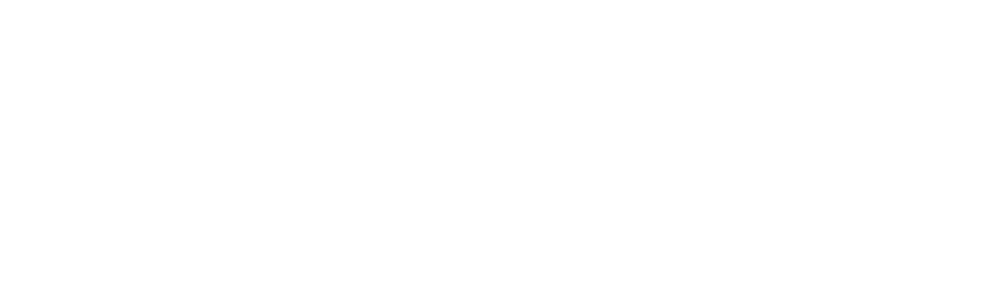
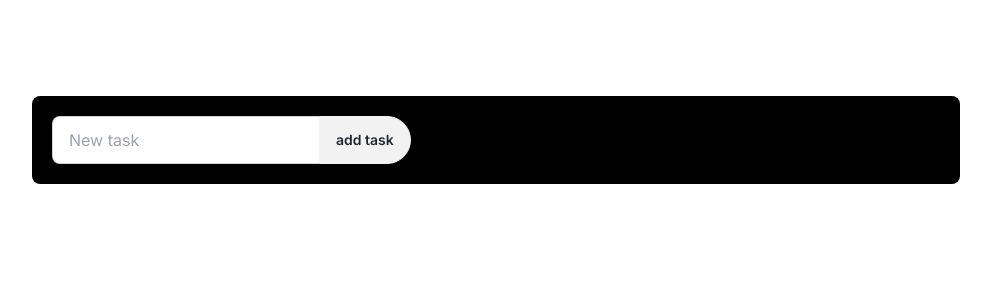
Before and after one commit to mathias-grdl/Todo-List, a Next.js app: page / in a window 1280 px wide. Shown: the top 300 px of the page, without its empty margins (144-1135 px from the left). Built offline with nearby package versions, Linux system fonts and the light colour scheme.

Commit message:
add todo

```diff
--- a/app/page.jsx
+++ b/app/page.jsx
@@ -1,5 +1,11 @@
+"use client";
+import TodoForm from "@/components/TodoForm";
+import TodoWrapper from "@/components/TodoWrapper";
+
 export default function Home() {
 	return (
-		<main className="flex min-h-screen flex-col items-center justify-between p-24"></main>
+		<main className="flex min-h-screen flex-col items-center justify-between p-24">
+			<TodoWrapper />
+		</main>
 	);
 }
--- /dev/null
+++ b/components/Todo/index.jsx
@@ -0,0 +1,16 @@
+import { Trash2 } from "lucide-react";
+import { SquarePen } from "lucide-react";
+
+export default function Todo({ todo }) {
+	return (
+		<div className="bg-gray-100 my-5 rounded-lg">
+			<div className="p-3 flex justify-between items-center ">
+				<span className="card-title overflow-hidden">{todo.task}</span>
+				<div className="flex gap-x-2">
+					<SquarePen />
+					<Trash2 />
+				</div>
+			</div>
+		</div>
+	);
+}
--- /dev/null
+++ b/components/TodoForm/index.jsx
@@ -0,0 +1,48 @@
+import { useState } from "react";
+
+export default function TodoForm({ addTodo }) {
+	const [task, setTask] = useState("");
+	const [error, setError] = useState("");
+
+	const handleChange = (e) => {
+		if (error) {
+			setError("");
+		}
+		setTask(e.target.value);
+	};
+
+	const handleSubmit = (e) => {
+		e.preventDefault();
+
+		if (!task) {
+			setError("Task cannot be empty");
+			return;
+		}
+
+		addTodo(task);
+		setTask("");
+	};
+	return (
+		<>
+			<form onSubmit={handleSubmit}>
+				<div className="join w-full">
+					<input
+						className="input input-bordered join-item"
+						placeholder="New task"
+						onChange={handleChange}
+						value={task}
+					/>
+					<button
+						type="submit"
+						className="btn join-item rounded-r-full"
+					>
+						add task
+					</button>
+				</div>
+			</form>
+			{error ? (
+				<span className="error-message bg-warning">{error}</span>
+			) : null}
+		</>
+	);
+}
--- /dev/null
+++ b/components/TodoWrapper/index.jsx
@@ -0,0 +1,23 @@
+import React, { useState } from "react";
+import TodoForm from "../TodoForm";
+import Todo from "../Todo";
+
+export default function TodoWrapper() {
+	const [todos, setTodos] = useState([]);
+
+	const addTodo = (value) => {
+		setTodos((prevTodos) => [
+			...prevTodos,
+			{ id: Date.now(), task: value, completed: false, isEditing: false },
+		]);
+	};
+
+	return (
+		<div className="bg-black p-5 rounded-lg w-full">
+			<TodoForm addTodo={addTodo} />
+			{todos.map((todo) => {
+				return <Todo key={todo.id} todo={todo} />;
+			})}
+		</div>
+	);
+}
--- a/package.json
+++ b/package.json
@@ -9,6 +9,7 @@
     "lint": "next lint"
   },
   "dependencies": {
+    "lucide-react": "^0.412.0",
     "next": "14.2.5",
     "react": "^18",
     "react-dom": "^18"
```
